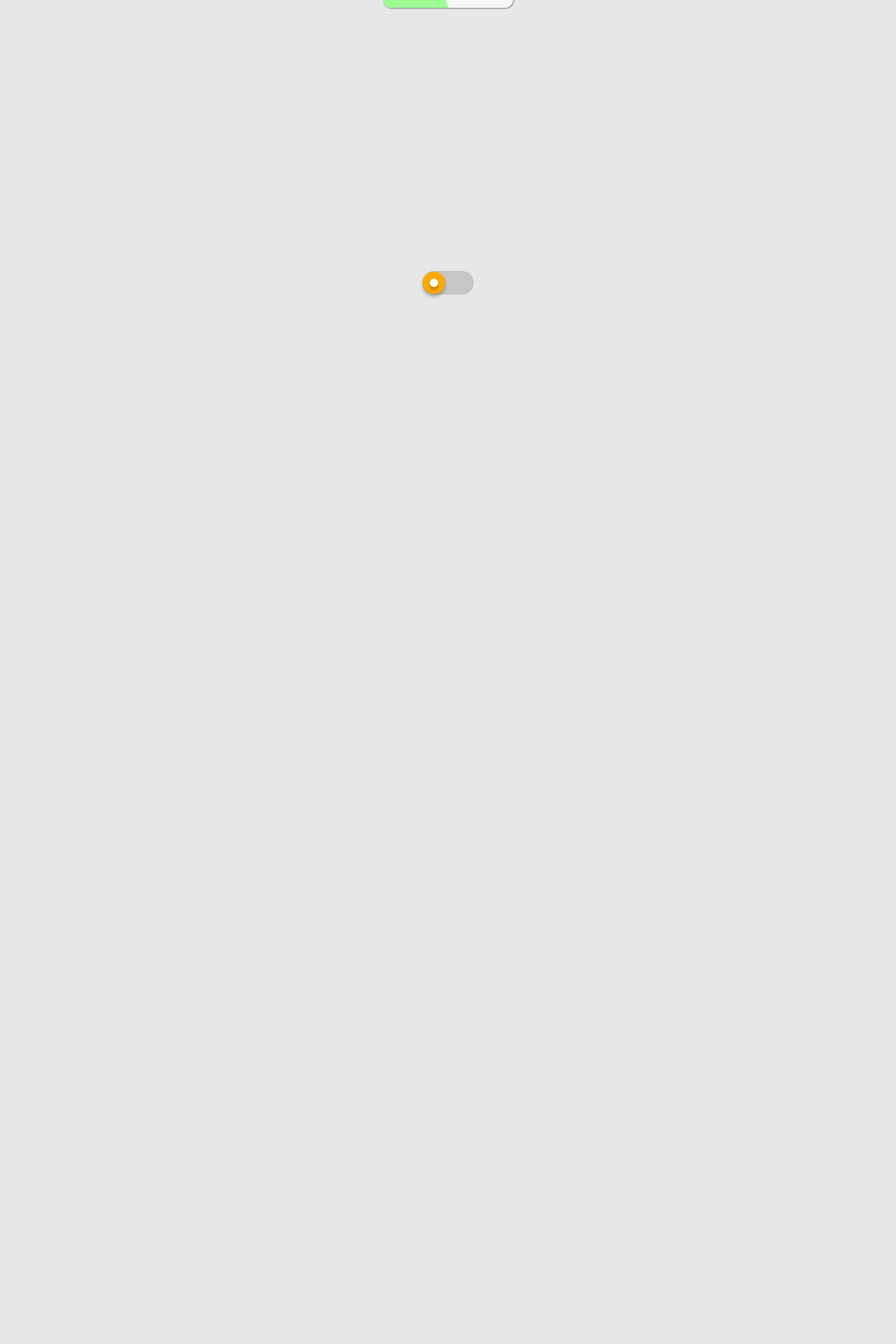
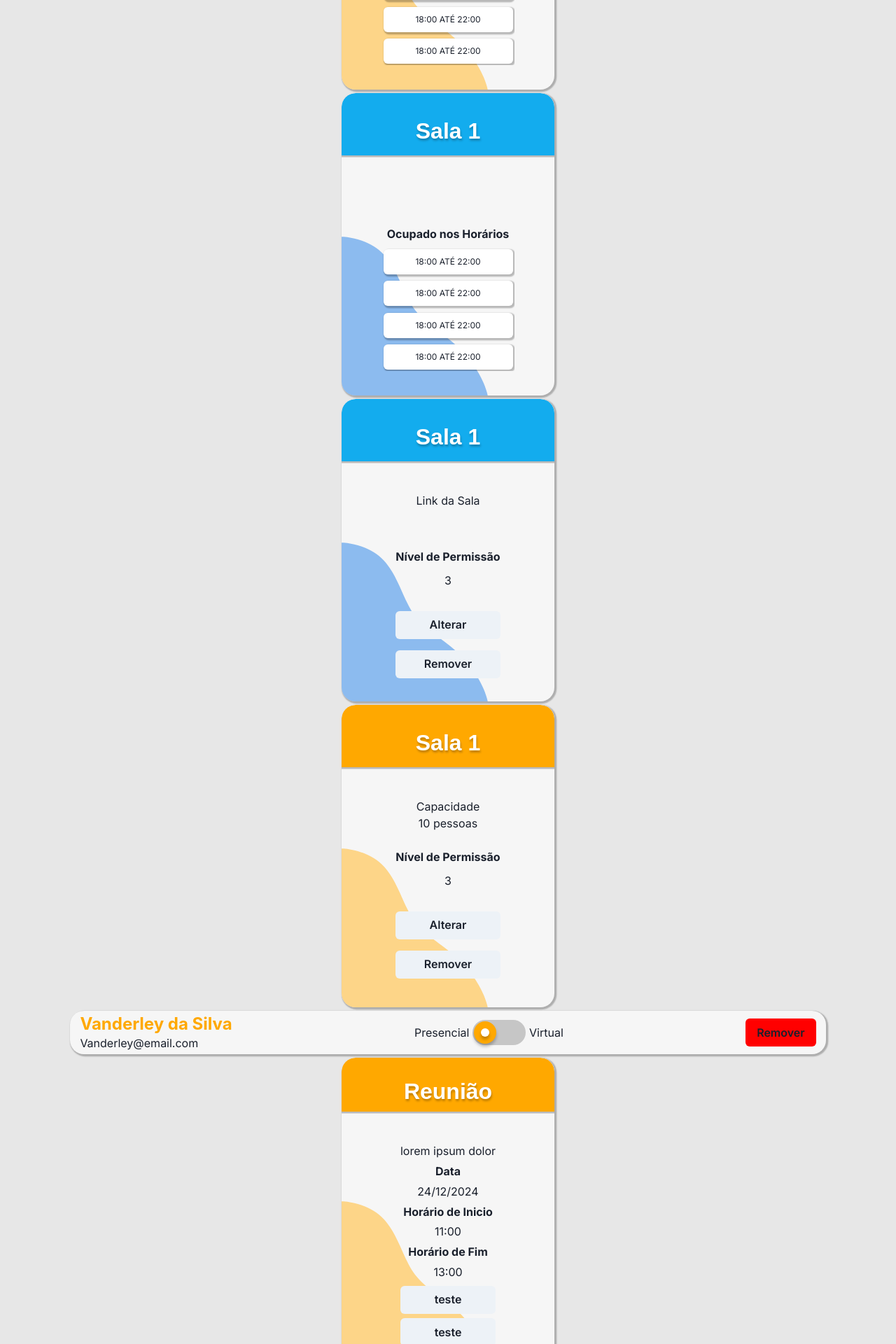
Before and after one commit to BuzzTech-API/Synergy-FrontEnd, a Next.js app: page / in a window 1280 px wide. Shown: the part 320-2240 px from the top of the page at 70% size. Before the commit the page ends 800 px from the top, so only its background shows below. Built offline with nearby package versions, Linux system fonts and the light colour scheme.

Commit message:
feat(components): Adicionando todos os components de cards e variações
Adicionando todos os cards e suas variações de acordo com o figma
tendo o card deiado e padrão e com variações de cores e comportamentos

```diff
--- a/app/chakraConfigs/Theme.tsx
+++ b/app/chakraConfigs/Theme.tsx
@@ -2,19 +2,20 @@
 import { extendTheme } from "@chakra-ui/react";
 import { SwitchStyle } from "../components/switch/SwitchStyle";
 import CardNewStyles from "../components/cards/CardStyles";
+import { BadgeStyle } from "../components/badge/BadgeStyles";
 
 const theme = extendTheme({
   styles: {
     global: {
       'html, body': {
         backgroundColor: '#E7E7E7',
-        fontSize: '61.5%'
       }
     }
   },
   components: {
     Card: CardNewStyles,
-    Switch: SwitchStyle
+    Switch: SwitchStyle,
+    Badge: BadgeStyle,
   }
 })
 
--- /dev/null
+++ b/app/components/badge/BadgeStyles.tsx
@@ -0,0 +1,21 @@
+'use client'
+import { defineStyle, defineStyleConfig } from '@chakra-ui/react'
+
+const baseStyle = defineStyle({
+	borderRadius: "0.375rem", // disable the border radius
+	w: "11.5625rem",
+	h: "2.25rem",
+	bgColor: "#FFFFFF",
+	boxShadow: "0.1rem 0.1rem 0.1rem 0.1rem rgba(0, 0, 0, 25%)",
+	alignItems: 'center',
+	alignContent: 'center',
+	p: "0.55rem",
+	textAlign: 'center',
+	justifyContent: "center",
+	zIndex: 1,
+	fontWeight: 'normal',
+})
+
+export const BadgeStyle = defineStyleConfig({
+	baseStyle,
+})
--- /dev/null
+++ b/app/components/cards/CardBodyDeitado.tsx
@@ -0,0 +1,40 @@
+'use client'
+
+import { Flex, Text, Heading, CardBody, Button } from "@chakra-ui/react"
+import { useState } from "react"
+import { SwitchPV } from "../switch/Switch"
+
+type props = {
+	nome: string,
+	email: string,
+	variant?: string,
+}
+
+export function CardBodyDeitado({ nome, email, variant = 'presencial' }: props) {
+	const [hybrid, setHybrido] = useState(variant === 'presencial' ? false : true)
+	let color = ''
+	if (hybrid)
+		color = '#FFA800';
+	else
+		color = '#13ACEE'
+
+	return (
+		<CardBody
+		>
+			<Flex justifyContent={'space-between'} alignItems={'center'} >
+				<Flex flexDirection={'column'}>
+					<Heading fontSize="1.5rem" display={'flex'} transition={'all 400ms ease'} color={color}>{nome}</Heading>
+					<Text display={'flex'}>{email}</Text>
+				</Flex>
+				{variant === 'hybrid' && (
+					<Flex alignItems={'center'} gap={'0.3rem'}>
+						<Text>Presencial</Text>
+						<SwitchPV onChange={() => setHybrido((state) => !state)} />
+						<Text>Virtual</Text>
+					</Flex>
+				)}
+				<Button bgColor={"red"}>Remover</Button>
+			</Flex>
+		</CardBody>
+	)
+}
--- /dev/null
+++ b/app/components/cards/CardBodyReuniao.tsx
@@ -0,0 +1,57 @@
+
+'use client'
+import { Button, CardBody, Flex, Link, Text } from "@chakra-ui/react";
+import NextLink from 'next/link'
+import { ReactNode } from "react";
+type props = {
+	tituloReuniao: string,
+	children: ReactNode,
+	data: string,
+	horaInicio: string,
+	horaFim: string,
+}
+
+export function CardBodyReuniao({ tituloReuniao, children, data, horaInicio, horaFim }: props) {
+
+
+	return (
+		<CardBody
+		>
+			<Text
+				textAlign={"center"}
+			>
+				{tituloReuniao}
+			</Text>
+			<Flex
+				pt={'0.3rem'}
+				alignItems={"center"}
+				gap={'0.3rem'}
+				flexDirection={"column"}
+			>
+				<Text fontWeight={'bold'}>Data</Text>
+				<Text>{data}</Text>
+			</Flex>
+			<Flex
+				pt={'0.3rem'}
+				alignItems={"center"}
+				gap={'0.3rem'}
+				flexDirection={"column"}
+			>
+				<Text fontWeight={'bold'}>Horário de Inicio</Text>
+				<Text>{horaInicio}</Text>
+			</Flex>
+			<Flex
+				pt={'0.3rem'}
+				alignItems={"center"}
+				gap={'0.3rem'}
+				flexDirection={"column"}
+			>
+				<Text fontWeight={'bold'}>Horário de Fim</Text>
+				<Text>{horaFim}</Text>
+			</Flex>
+			<Flex mt={'0.5rem'} gap={'0.4em'} flexDirection={'column'} >
+				{children}
+			</Flex>
+		</CardBody>
+	)
+}
--- /dev/null
+++ b/app/components/cards/CardBodySala.tsx
@@ -0,0 +1,39 @@
+'use client'
+import { Badge, CardBody, Flex, Text } from "@chakra-ui/react";
+
+type props = {
+	capacidade?: number,
+}
+
+export function CardBodySala({ capacidade = 0 }: props) {
+
+
+	return (
+		<CardBody>
+			{capacidade !== 0 &&
+				<Text
+					textAlign={"center"}
+				>
+					Capacidade <br />
+					{capacidade} pessoas
+				</Text>
+			}
+			<Flex
+				pt={'0.5rem'}
+				width="11.875rem"
+				h={"13.5rem"}
+				alignItems={"center"}
+				gap={'0.6rem'}
+				mt={capacidade === 0 ? '3.0rem' : 0}
+				flexDirection={"column"}
+				overflowY={'auto'}
+			>
+				<Text fontWeight={'bold'}>Ocupado nos Horários</Text>
+				<Badge>18:00 até 22:00</Badge>
+				<Badge>18:00 até 22:00</Badge>
+				<Badge>18:00 até 22:00</Badge>
+				<Badge>18:00 até 22:00</Badge>
+			</Flex>
+		</CardBody>
+	)
+}
--- /dev/null
+++ b/app/components/cards/CardBodySalaAdm.tsx
@@ -0,0 +1,47 @@
+
+'use client'
+import { Button, CardBody, Flex, Link, Text } from "@chakra-ui/react";
+import NextLink from 'next/link'
+type props = {
+	capacidade?: number,
+	nivelDePermissao: number
+}
+
+export function CardBodySalaAdm({ nivelDePermissao, capacidade = 0 }: props) {
+
+
+	return (
+		<CardBody
+		>
+			{capacidade !== 0 ?
+				<Text
+					textAlign={"center"}
+				>
+					Capacidade <br />
+					{capacidade} pessoas
+				</Text>
+				:
+				<Link
+					as={NextLink}
+					href="#"
+				><Text
+					textAlign={"center"}
+				>Link da Sala</Text></Link>
+			}
+			<Flex
+				pt={'0.5rem'}
+				alignItems={"center"}
+				gap={'0.6rem'}
+				mt={capacidade === 0 ? '3.0rem' : '1rem'}
+				flexDirection={"column"}
+			>
+				<Text fontWeight={'bold'}>Nível de Permissão</Text>
+				<Text>{nivelDePermissao}</Text>
+			</Flex>
+			<Flex mt={'2rem'} gap={'1em'} flexDirection={'column'} >
+				<Button zIndex={1}>Alterar</Button>
+				<Button zIndex={1}>Remover</Button>
+			</Flex>
+		</CardBody>
+	)
+}
--- a/app/components/cards/CardRoot.tsx
+++ b/app/components/cards/CardRoot.tsx
@@ -27,6 +27,7 @@ export default function CardRoot({ variant, children }: props) {
 				position={'absolute'}
 				left={-91}
 				bottom={-10}
+				display={variant === 'deitado' ? 'none' : ''}
 				zIndex={0}
 				viewBox="0 0 301 267"
 			>
@@ -36,6 +37,6 @@ export default function CardRoot({ variant, children }: props) {
 					clipRule="evenodd"
 				></path>
 			</Icon>
-		</Card>
+		</Card >
 	)
 }
--- a/app/components/cards/CardStyles.tsx
+++ b/app/components/cards/CardStyles.tsx
@@ -26,11 +26,13 @@ const baseStyle = definePartsStyle({
 		boxShadow: "0.1rem 0.1rem 0.1rem 0.1rem rgba(0 ,0 ,0, 25%)",
 		minW: "19rem",
 		minH: "27rem",
+		maxW: "19rem",
+		maxH: "27rem",
 		overflow: "hidden",
 	},
 	header: {
 		paddingBottom: '2px',
-		justifyContent: 'center',
+		justifyContent: 'start',
 		alignContent: "center",
 		textAlign: 'center',
 		fontSize: "2rem",
@@ -45,7 +47,7 @@ const baseStyle = definePartsStyle({
 		bgColor: "#36FA25"
 	},
 	body: {
-		paddingTop: '2px',
+		alignContent: "start",
 	},
 	footer: {
 		paddingTop: '2px',
@@ -74,6 +76,14 @@ const variants = {
 			minH: "3.75rem",
 			alignItems: 'flex-start',
 			alignContent: 'center',
+			flexDirection: 'row',
+		},
+		body: {
+			p: "0.3rem 0.9rem",
+			alignItems: 'center',
+			alignContent: 'center',
+			justifyContent: 'center',
+			flexDirection: 'row',
 		}
 	}
 };
--- a/app/page.tsx
+++ b/app/page.tsx
@@ -1,29 +1,48 @@
 
 
 'use client'
-import { Flex } from "@chakra-ui/react";
+import { Button, Flex } from "@chakra-ui/react";
 import { Navbar } from "./components/Navbar/Navbar";
 import { Cards } from "./components/cards";
-import { SwitchPV } from "./components/switch/Switch";
 
 export default function Home() {
 
   return (
-    <main className="flex min-h-screen flex-col items-center justify-between p-24">
+    <main className="flex flex-col items-center">
       <Navbar.Root>
         <Navbar.Menu />
         <Navbar.Perfil user='JP' />
       </Navbar.Root>
 
-      <Flex alignSelf={'center'} justifySelf={'center'} justify={"center"} gap={'5px'} width={'100%'} align={'center'} pt={'1em'}>
-        <Cards.Root variant="">
+      <Flex alignSelf={'center'} justifySelf={'center'} justify={"center"} direction={"column"} gap={'5px'} width={'100%'} align={'center'} pt={'1em'}>
+        <Cards.Root variant="presencial">
           <Cards.Header>Sala 1</Cards.Header>
+          <Cards.BodySala capacidade={10} />
+        </Cards.Root>
+        <Cards.Root variant="virtual">
+          <Cards.Header>Sala 1</Cards.Header>
+          <Cards.BodySala />
+        </Cards.Root>
+        <Cards.Root variant="virtual">
+          <Cards.Header>Sala 1</Cards.Header>
+          <Cards.BodySalaAdm nivelDePermissao={3} />
+        </Cards.Root>
+        <Cards.Root variant="presencial">
+          <Cards.Header>Sala 1</Cards.Header>
+          <Cards.BodySalaAdm capacidade={10} nivelDePermissao={3} />
+        </Cards.Root>
+        <Cards.Root variant="deitado">
+          <Cards.BodyDeitado nome={"Vanderley da Silva"} email={"Vanderley@email.com"} variant="hybrid" />
+        </Cards.Root>
+        <Cards.Root variant="presencial">
+          <Cards.Header>Reunião</Cards.Header>
+          <Cards.BodyReuniao tituloReuniao="lorem ipsum dolor" data="24/12/2024" horaFim="13:00" horaInicio="11:00">
+            <Button zIndex={1}> teste </Button>
+            <Button zIndex={1}> teste </Button>
+          </Cards.BodyReuniao>
         </Cards.Root>
       </Flex>
       <div>
-
-        {/* Teste Switch */}
-        <SwitchPV />
 
       </div>
     </main>
```
Also changed, not shown: app/components/cards/index.tsx (+8 -1 lines).
